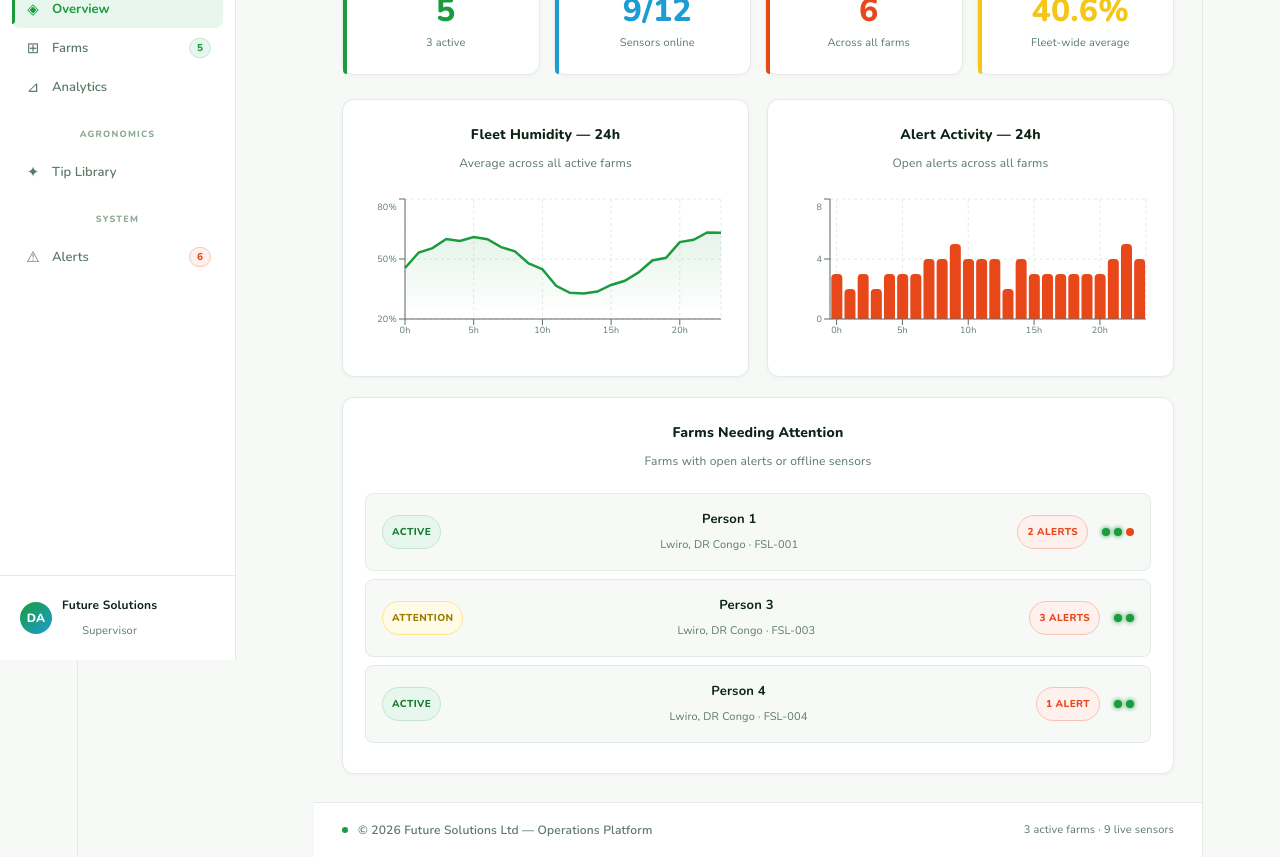
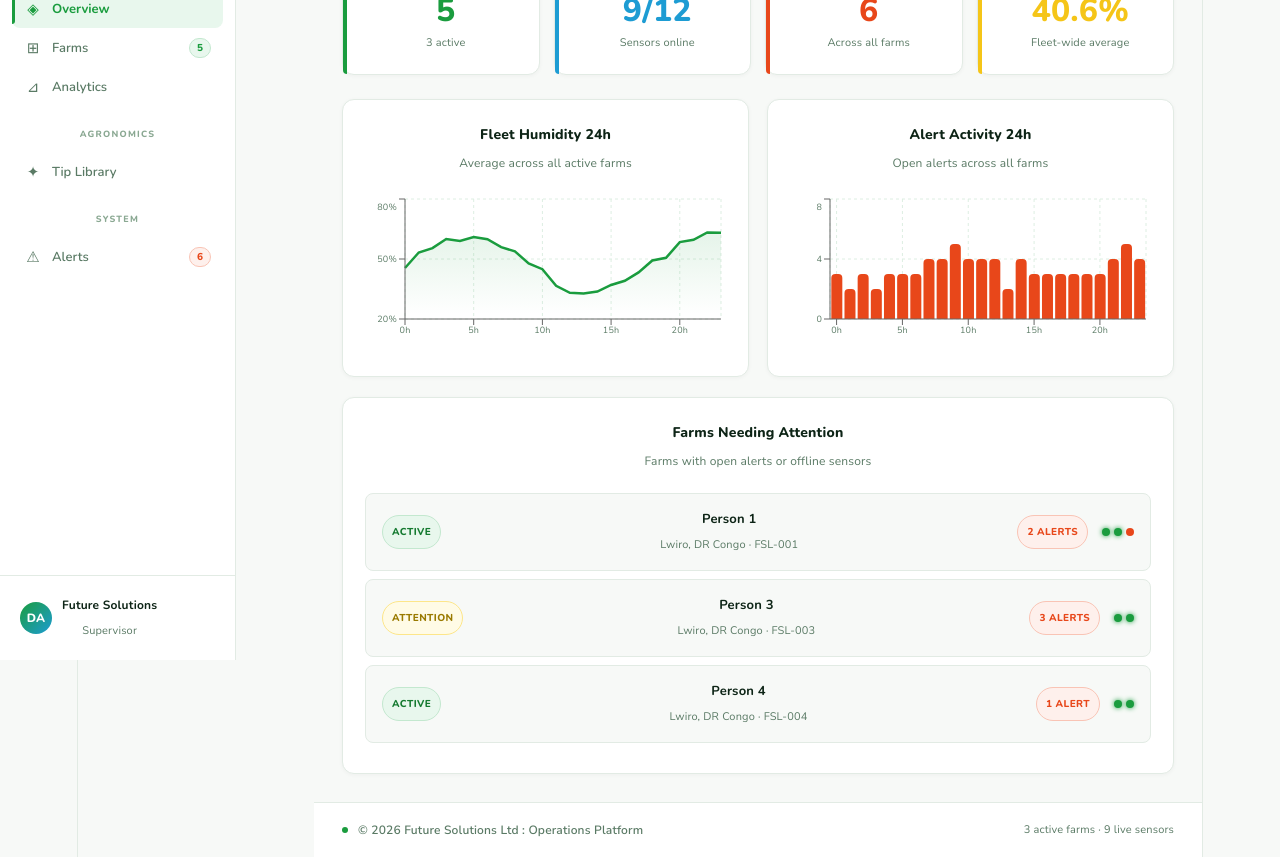
Before and after one commit to jonamuswele/FUTURE-SOLUTIONS, a React (Vite) app: page /admin in a window 1280 px wide. Shown: the part 140-997 px from the top of the page. Built offline with nearby package versions, Linux system fonts and the light colour scheme.

Commit message:
Update Admin.jsx

```diff
--- a/src/Admin.jsx
+++ b/src/Admin.jsx
@@ -26,7 +26,7 @@ const FARMS = [
       {node_id:"NODE_03",active:false,sensor_json:{temp_c:27.4,humidity:29,ec:3.1},uptime_s:8900, count:201},
     ],
     tips:[
-      {id:1,date:"2026-05-01",author:"Future Solutions",text:"Irrigate NODE_02 tomato plot — humidity dropped below 40% for 3 consecutive days.",type:"urgent"},
+      {id:1,date:"2026-05-01",author:"Future Solutions",text:"Irrigate NODE_02 tomato plot , humidity dropped below 40% for 3 consecutive days.",type:"urgent"},
       {id:2,date:"2026-04-28",author:"Field Team",text:"NODE_03 offline. Visit scheduled Friday.",type:"info"},
     ]
   },
@@ -99,7 +99,7 @@ const AGRO_TIPS = [
   "Maize requires at least 500mm water during the season — most during tasseling stage.",
   "Morning irrigation (5–8am) reduces evaporation losses by up to 30% vs midday watering.",
   "Soil temperature above 35°C significantly reduces germination rates for most vegetables.",
-  "Tomatoes prefer soil humidity 60–70% — below 50% causes blossom drop and yield loss.",
+  "Tomatoes prefer soil humidity 60–70% , below 50% causes blossom drop and yield loss.",
   "Cowpea is drought-tolerant — only irrigate when humidity drops below 35%.",
   "High EC with low humidity often indicates salt accumulation — common in dry season.",
 ];
@@ -883,7 +883,7 @@ function FarmDrawer({ farm, onClose }) {
                     <td className="mono">{c.node}</td>
                     <td className="strong">{c.crop}</td>
                     <td className="mono">{c.planted}</td>
-                    <td className="mono">{daysSince(c.planted)??"—"}d</td>
+                    <td className="mono">{daysSince(c.planted)??";"}d</td>
                     <td className="mono">{c.area_ha} ha</td>
                   </tr>
                 ))}
@@ -959,12 +959,12 @@ function FarmDrawer({ farm, onClose }) {
                       <td className="mono">{c.node}</td>
                       <td className="strong">{c.crop}</td>
                       <td className="mono">{c.planted}</td>
-                      <td className="mono">{d??"—"} days</td>
+                      <td className="mono">{d??";"} days</td>
                       <td className="mono">{c.area_ha} ha</td>
                       <td>
                         {rem!==null
                           ? <span className={`badge ${rem===0?"good":"info"}`}>{rem===0?"✓ Ready":rem+" days"}</span>
-                          : "—"}
+                          : ";"}
                       </td>
                     </tr>
                   );
@@ -1099,7 +1099,7 @@ function OverviewPage() {
 
       <div style={{display:"grid",gridTemplateColumns:"1fr 1fr",gap:18,marginBottom:20}}>
         <div className="card">
-          <div className="card-title">Fleet Humidity — 24h</div>
+          <div className="card-title">Fleet Humidity 24h</div>
           <div className="card-sub">Average across all active farms</div>
           <ResponsiveContainer width="100%" height={160}>
             <AreaChart data={fleetTrend} margin={{top:5,right:5,left:-20,bottom:5}}>
@@ -1119,7 +1119,7 @@ function OverviewPage() {
         </div>
 
         <div className="card">
-          <div className="card-title">Alert Activity — 24h</div>
+          <div className="card-title">Alert Activity 24h</div>
           <div className="card-sub">Open alerts across all farms</div>
           <ResponsiveContainer width="100%" height={160}>
             <BarChart data={fleetTrend} margin={{top:5,right:5,left:-20,bottom:5}}>
@@ -1202,7 +1202,7 @@ function FarmsPage() {
                 </span>
               </div>
               <div className="alert-num" style={{color:f.alerts>0?"var(--red)":"var(--muted)"}}>
-                {f.alerts>0?`⚠ ${f.alerts}`:"—"}
+                {f.alerts>0?`⚠ ${f.alerts}`:":"}
               </div>
               <div><span className={`badge ${f.status}`}>{f.status}</span></div>
               <div style={{fontSize:11,color:"var(--muted)"}}>{f.joined}</div>
@@ -1272,7 +1272,7 @@ function AnalyticsPage() {
         </div>
 
         <div className="card">
-          <div className="card-title">Platform Growth — 12 Months</div>
+          <div className="card-title">Platform Growth 12 Months</div>
           <div className="card-sub">Farms onboarded and alert trend over time</div>
           <ResponsiveContainer width="100%" height={200}>
             <LineChart data={growth} margin={{top:5,right:5,left:-20,bottom:5}}>
@@ -1392,9 +1392,9 @@ function AlertsPage() {
       const ec=n.sensor_json?.ec||0;
       const type=!n.active?"info":hum<25?"danger":ec>3.5?"warning":"warning";
       const msg=!n.active?`${n.node_id} on ${f.name}'s farm is offline`
-        :hum<25?`Critical moisture at ${n.node_id} — ${f.name}'s farm (${hum.toFixed(1)}%)`
-        :ec>3.5?`High EC at ${n.node_id} — ${f.name}'s farm (${ec.toFixed(2)} mS/cm)`
-        :`Low humidity at ${n.node_id} — ${f.name}'s farm (${hum.toFixed(1)}%)`;
+        :hum<25?`Critical moisture at ${n.node_id} : ${f.name}'s farm (${hum.toFixed(1)}%)`
+        :ec>3.5?`High EC at ${n.node_id} : ${f.name}'s farm (${ec.toFixed(2)} mS/cm)`
+        :`Low humidity at ${n.node_id} : ${f.name}'s farm (${hum.toFixed(1)}%)`;
       return {key:`${f.id}-${n.node_id}`,type,msg,farm:f,node:n};
     })
   );
@@ -1518,7 +1518,7 @@ export default function AdminApp() {
             padding:"14px 28px",display:"flex",alignItems:"center",justifyContent:"space-between"}}>
             <div style={{display:"flex",alignItems:"center",gap:10,fontSize:12,color:"var(--muted)",fontWeight:600}}>
               <div style={{width:6,height:6,borderRadius:"50%",background:"var(--green)"}}/>
-              © 2026 Future Solutions Ltd — Operations Platform
+              © 2026 Future Solutions Ltd : Operations Platform
             </div>
             <div style={{fontSize:11,color:"var(--muted)"}}>
               {FARMS.filter(f=>f.status==="active").length} active farms · {FARMS.reduce((a,f)=>a+f.nodes.filter(n=>n.active).length,0)} live sensors
```
